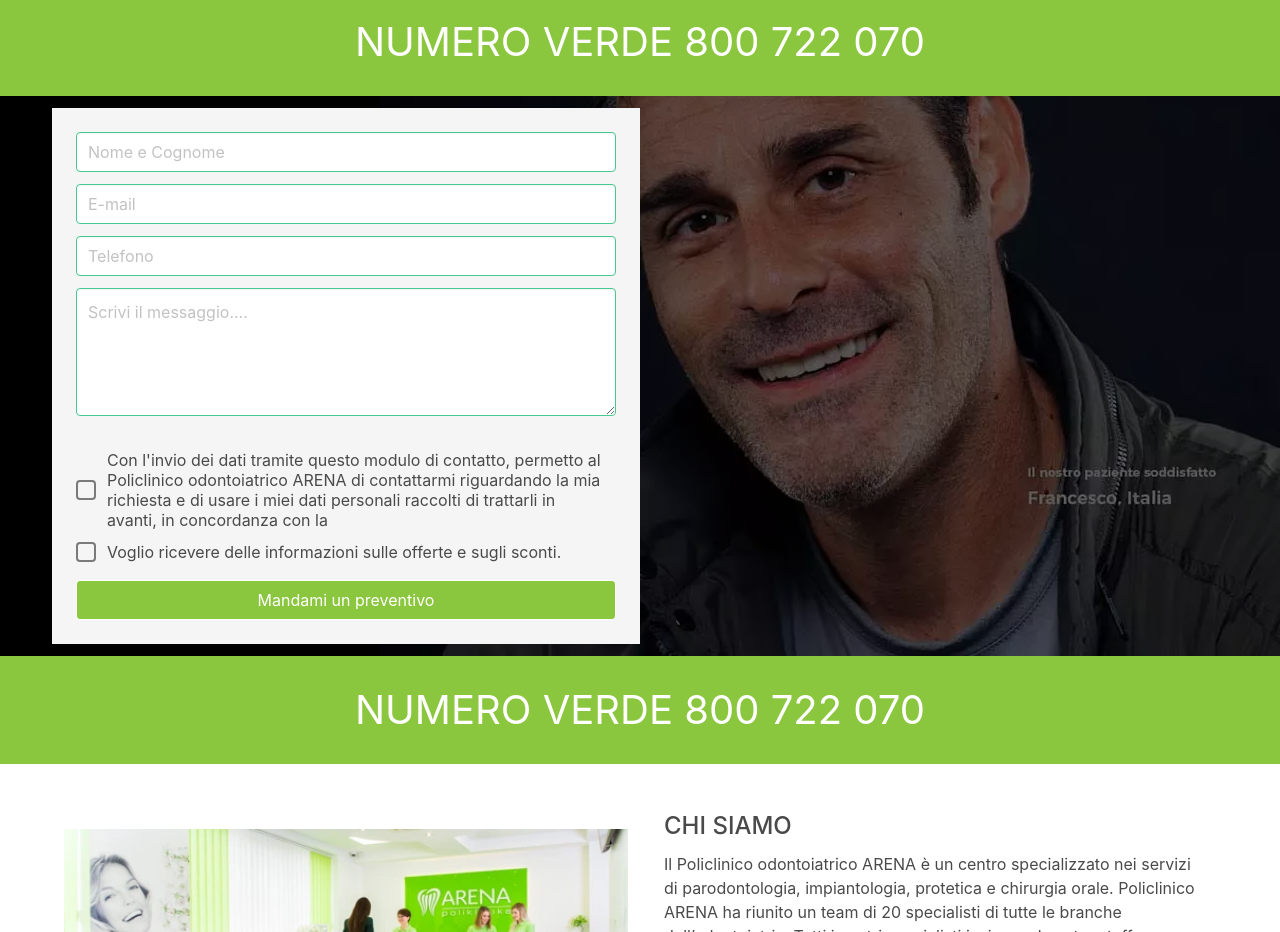
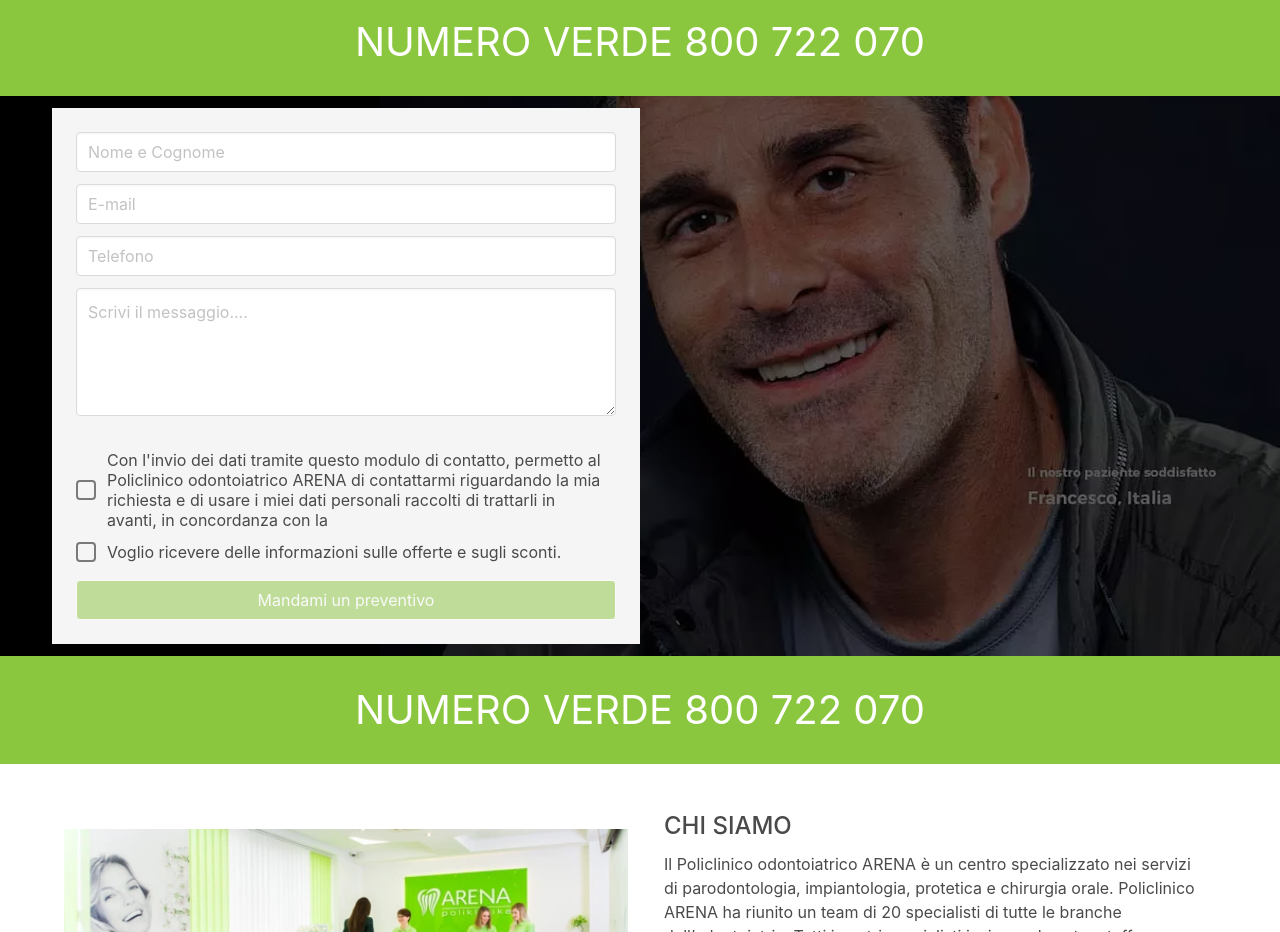
Before and after one commit to CapMorgan1987/landing-page, a Vue app: page / in a window 1280 px wide. Shown: the part 1460-2392 px from the top of the page. Built offline with nearby package versions, Linux system fonts and the light colour scheme.

Commit message:
Mail.vue - added validation & message send example

```diff
--- a/src/components/Mail.vue
+++ b/src/components/Mail.vue
@@ -3,51 +3,44 @@
 		<div class="container">
 			<div class="columns is-vcentered is-desktop">
 				<div class="column is-half-desktop px-5 py-5 has-background-white-ter">
-					<b-field
-						type="is-success"
-						required="true"
-					>
-						<b-input placeholder="Nome e Cognome"></b-input>
+					<b-field>
+						<b-input v-model="name" placeholder="Nome e Cognome" required></b-input>
 					</b-field>
-					<b-field
-						type="is-success"
-						required="true"
-					>
-						<b-input placeholder="E-mail"></b-input>
+					<b-field>
+						<b-input v-model="email" type="email" placeholder="E-mail" required></b-input>
 					</b-field>
-					<b-field
-						type="is-success"
-						required="true"
-					>
-						<b-input placeholder="Telefono"></b-input>
+					<b-field>
+						<b-input v-model="tel" placeholder="Telefono" required></b-input>
 					</b-field>
-					<b-field
-						type="is-success"
-						required="true"
-					>
+					<b-field>
 						<b-input
-							placeholder="Scrivi il messaggio...."
+							v-model="message"
+              placeholder="Scrivi il messaggio...."
 							maxlength="200"
 							type="textarea"
+              required
 						></b-input>
 					</b-field>
 					<div class="field">
 						<b-checkbox
+              v-model="terms"
 							type="is-success"
-							required="true"
+							required
 						>Con l'invio dei dati tramite questo modulo di contatto, permetto al Policlinico odontoiatrico ARENA di contattarmi riguardando la mia richiesta e di usare i miei dati personali raccolti di trattarli in avanti, in concordanza con la</b-checkbox>
 					</div>
 					<div class="field">
-						<b-checkbox type="is-success">Voglio ricevere delle informazioni sulle offerte e sugli sconti.</b-checkbox>
+						<b-checkbox v-model="newsletter" type="is-success">Voglio ricevere delle informazioni sulle offerte e sugli sconti.</b-checkbox>
 					</div>
 					<div>
 						<b-button
 							expanded
 							class="btn-arena"
+              :disabled="!terms || name === '' || email === '' || tel === '' || message === ''"
+              @click="send()"
 						>Mandami un preventivo</b-button>
 					</div>
 				</div>
-				<div class="column  is-half-desktop px-5">
+				<div class="column is-half-desktop px-5">
 				</div>
 			</div>
 		</div>
@@ -55,10 +48,37 @@
 </template>
 
 <script>
+  import api from '@/plugins/axios'
+
 	export default {
 		data() {
-			return {};
-		},
+			return {
+        name: '',
+        email: '',
+        tel: '',
+        message: '',
+        terms: false,
+        newsletter: false
+      };
+    },
+
+    methods: {
+      send() {
+        api.post('email.php', {
+          name: this.name,
+          email: this.email,
+          tel: this.tel,
+          message: this.message,
+          newsletter: this.newsletter
+        })
+        .then(response => {
+          alert(response.data.message)
+        })
+        .catch(error => {
+          alert(error)
+        })
+      }
+    }
 	};
 </script>
 
```
